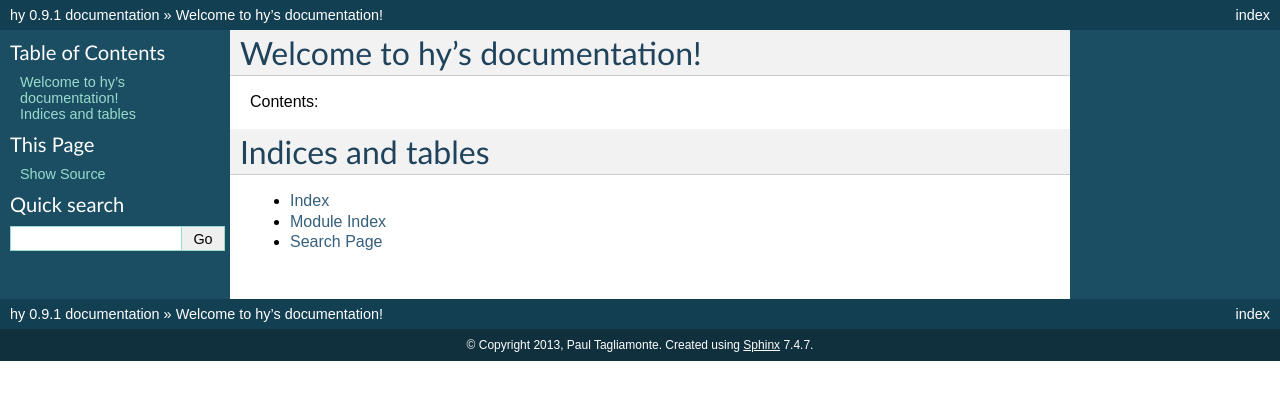
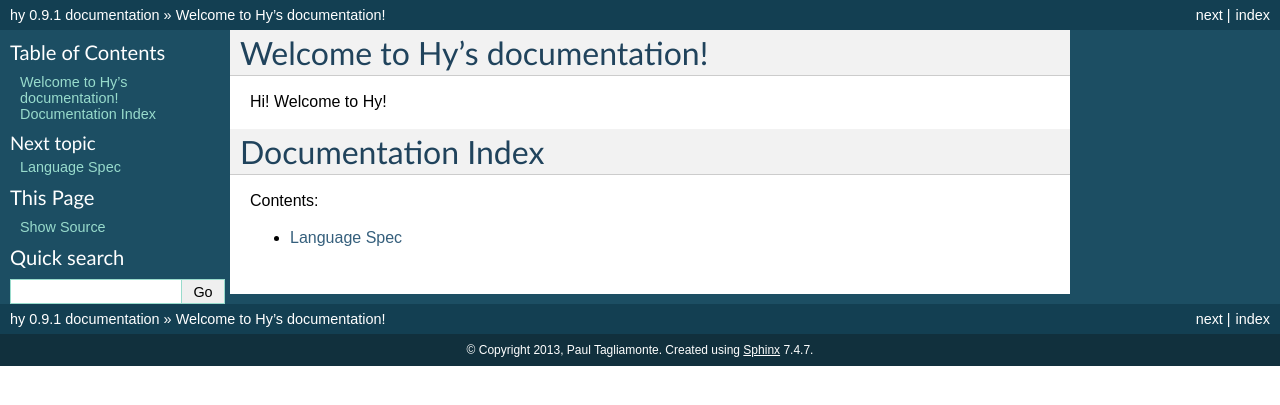
Before and after one commit to hylang/hy, a Sphinx documentation site: the page built from docs/index.rst, in a window 1280 px wide. Shown: the top 405 px of the page. Built offline with Sphinx 7.4.7, drawn with Linux system fonts in a browser that asks for light colours; part of the change alters nothing that is shown.

Commit message:
Adding in docz

```diff
--- a/docs/index.rst
+++ b/docs/index.rst
@@ -1,21 +1,15 @@
-.. hy documentation master file, created by
-   sphinx-quickstart on Tue Mar 12 22:52:58 2013.
-   You can adapt this file completely to your liking, but it should at least
-   contain the root `toctree` directive.
+Welcome to Hy's documentation!
+==============================
 
-Welcome to hy's documentation!
-==============================
+Hi! Welcome to Hy!
+
+Documentation Index
+===================
 
 Contents:
 
 .. toctree::
-   :maxdepth: 2
+   :maxdepth: 3
 
-
-
-Indices and tables
-==================
-
-* :ref:`genindex`
-* :ref:`modindex`
-* :ref:`search`
+   language/index
+..   library/index
--- /dev/null
+++ b/docs/language/index.rst
@@ -0,0 +1,4 @@
+Language Spec
+=============
+
+This bit covers a bit about Hy's lovable quirks and eccentricities.
```
Also changed, not shown: 2 other files.
